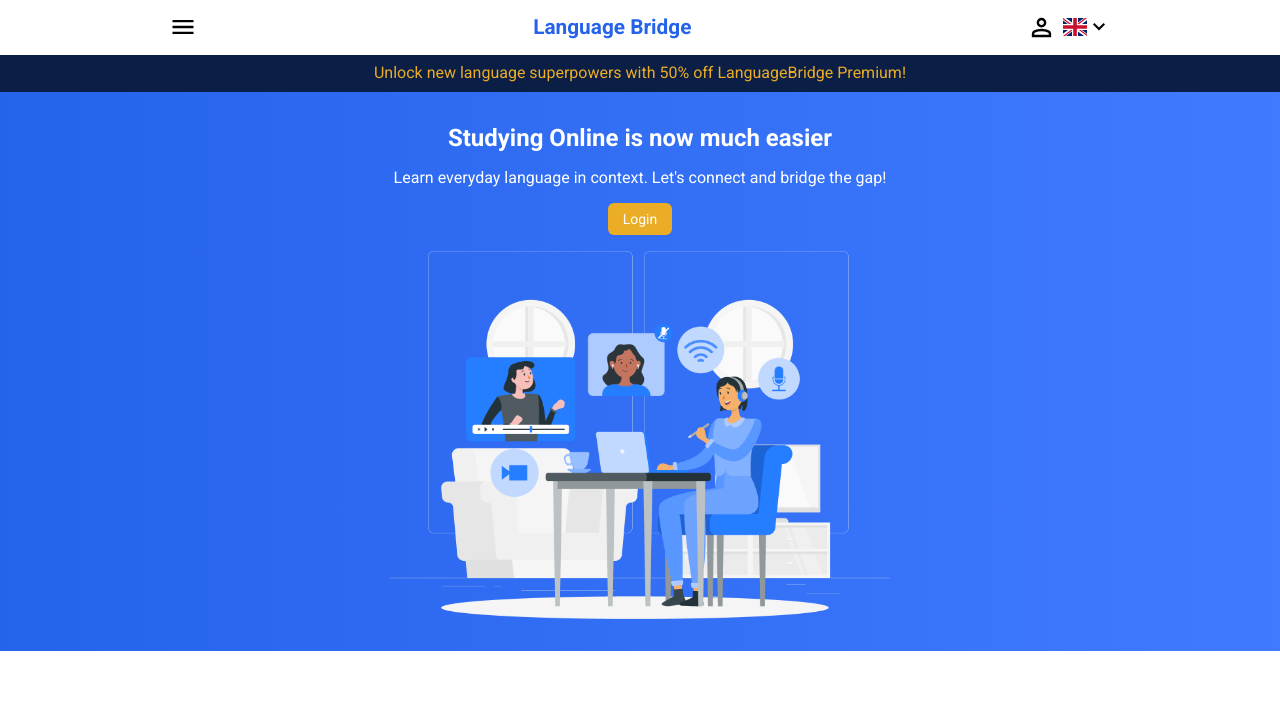
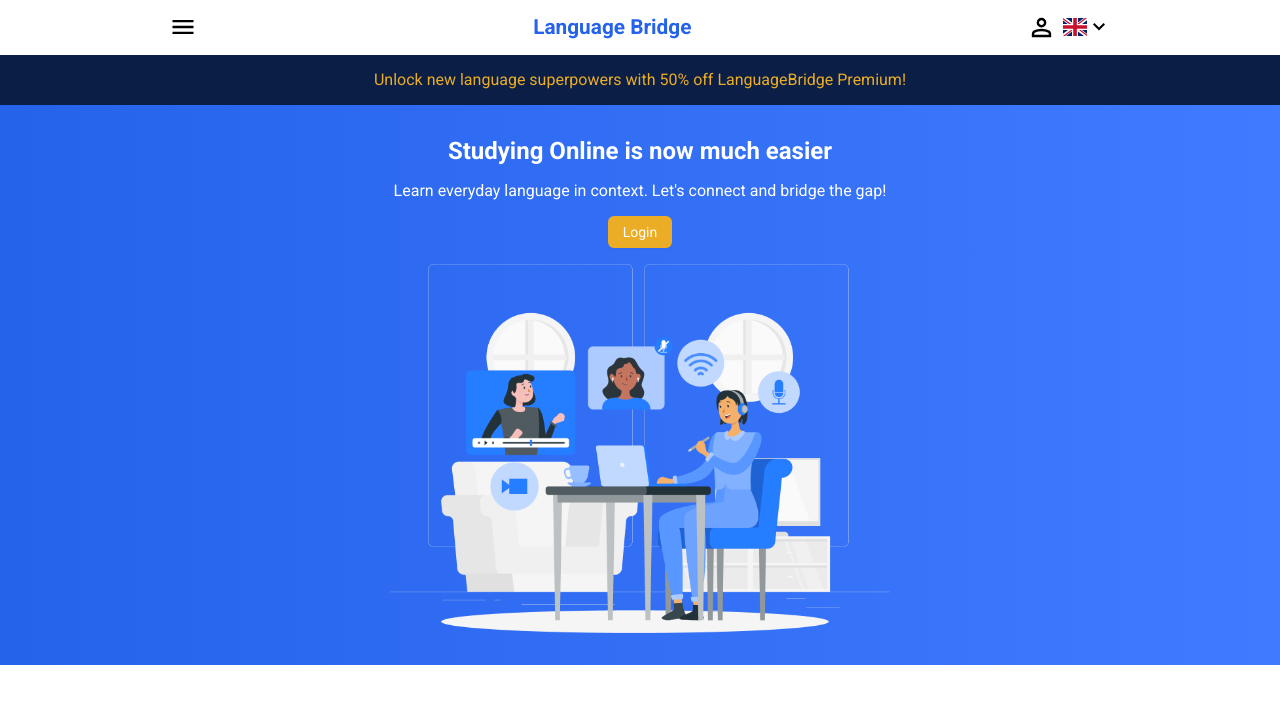
Before and after one commit to ReQ1964/language-bridge, a Next.js app: page / in a window 1280 px wide. Shown: the top 704 px of the page. Built offline with nearby package versions, Linux system fonts and the light colour scheme.

Commit message:
style: :lipstick: improve PremiumDiscount padding

```diff
--- a/components/Home/PremiumDiscount/PremiumDiscount.styles.ts
+++ b/components/Home/PremiumDiscount/PremiumDiscount.styles.ts
@@ -4,8 +4,8 @@ const DiscountContainer = styled.div`
 	background-color: var(--primary-shade3-color);
 	color: var(--secondary-color);
 	text-align: center;
-	padding: 0.6em 0.2em;
-	padding-top: 63px;
+	padding: 1rem 0.2rem;
+	padding-top: 4.4rem;
 `;
 
 export default { DiscountContainer };
```
